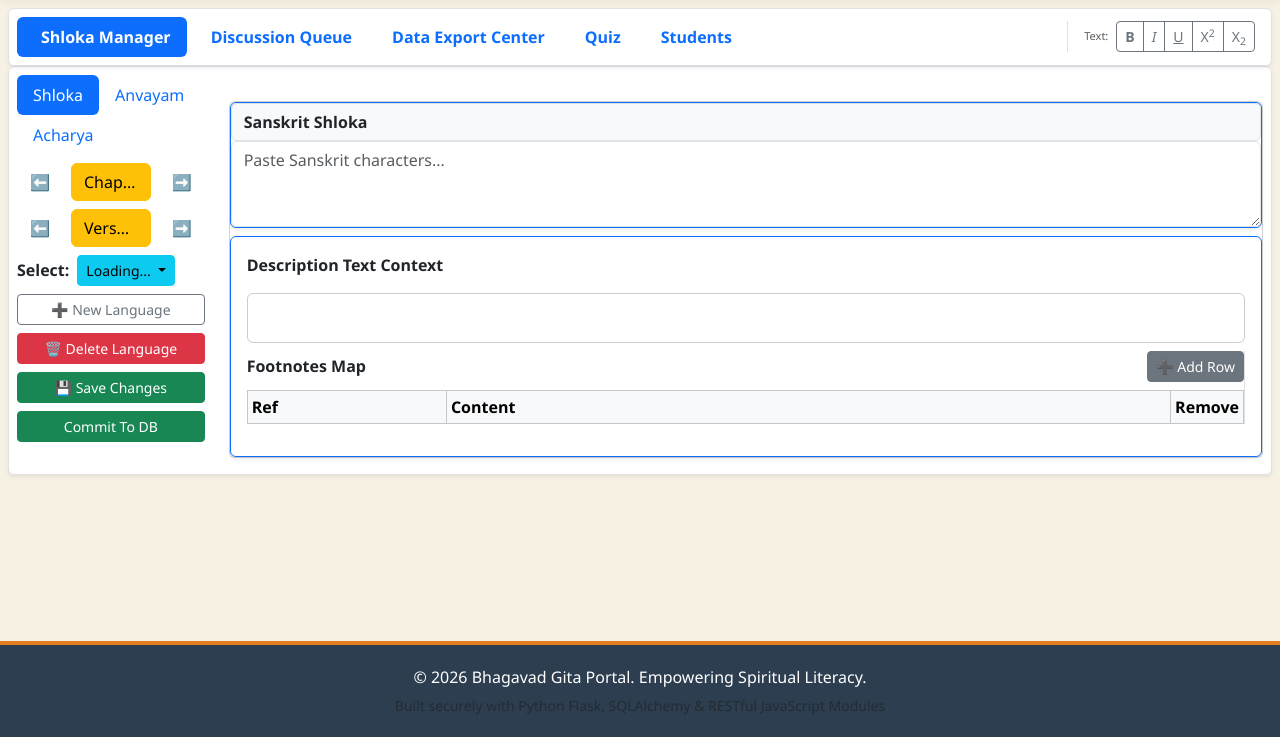
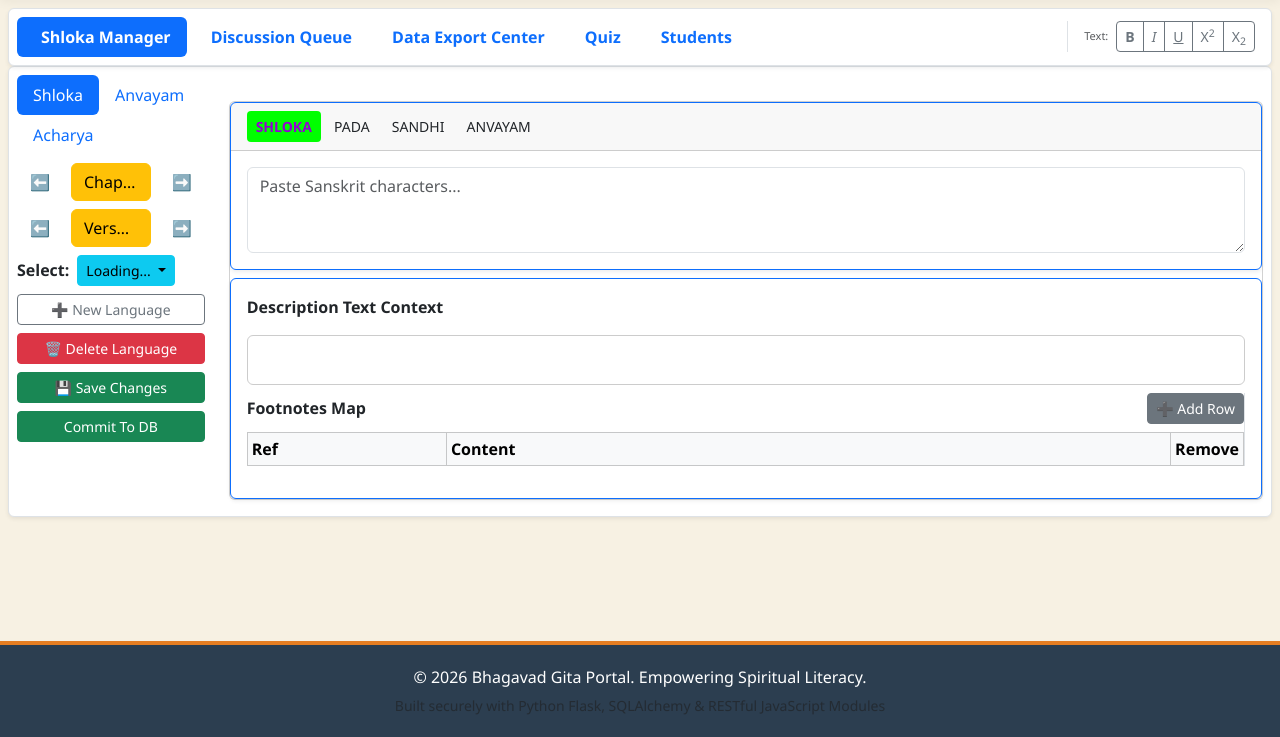
Before and after one commit to rajaraghunathan/gitaapp, a Flask app: template gita_app/templates/admin.html in a window 1280 px wide. Shown: the part 63-800 px from the top of the page. Run offline with Flask 3, Linux system fonts and the light colour scheme; the template is opened without the code that fills it: most values are stand-ins (such as "Sample title", 1, 10 or a date in 2020); lists and menus that the app fills with data are empty; parts of the project's set-up code (start-up, migrations or seed data) failed here and were passed over; some libraries are stand-ins or nearby versions.

Commit message:
UI Enhancements

```diff
--- a/gita_app/app.py
+++ b/gita_app/app.py
@@ -91,7 +91,7 @@
             'id': verse.id,
             'chapter_number': verse.chapter_number,
             'verse_number': verse.verse_number,
-            'shloka': verse.shloka,
+            'shloka':  verse.shlok, #verse.shloka,
             'description': verse.meaning.get('en').get('description')
         }
         # v_dict = {k: v for k, v in verse.__dict__.items()
--- a/gita_app/auth/admin.py
+++ b/gita_app/auth/admin.py
@@ -67,7 +67,9 @@
              .scalar())
     verse.meaning = meaning
     verse.youtube_url = youtube_urls
-    verse.shloka = shloka
+
+    # verse.shloka = shloka
+    verse.shlok = shloka
     db.session.commit()
 
     return jsonify({"success": True, "message": "Database updated successfully."}), 200
--- a/gita_app/auth/user.py
+++ b/gita_app/auth/user.py
@@ -447,7 +447,8 @@
     pat = r'<[^>]+>'
     meaning = re.sub(pat, '', verse.meaning.get(lang).get('description'))
     verse_data = {"chapter": chapter_num, "verse": verse_num,
-        "shloka": dynamic_sanskrit_transliterate(verse.shloka, lang, source_lang='devanagari') if lang != 'en' else verse.shloka,
+        # "shloka": dynamic_sanskrit_transliterate(verse.shloka, lang, source_lang='devanagari') if lang != 'en' else verse.shloka,
+        "shloka": dynamic_sanskrit_transliterate(verse.shlok.get('shloka'), lang, source_lang='devanagari') if lang != 'en' else verse.shlok.get('shloka'),
         "meaning": meaning
         }
     card_base_path = "./static/profile_pics/KrishnaTeach.webp"
--- a/gita_app/static/css/gita_base.css
+++ b/gita_app/static/css/gita_base.css
@@ -5,7 +5,7 @@
 .nav-link-custom:hover { color: #d35400 !important; }
 .footer-custom { background-color: #2c3e50; color: #ffffff; padding: 20px 0; margin-top: auto; border-top: 4px solid #e67e22; }
 .modal-header-custom { background-color: #d35400; color: white; }
-.shloka-text { font-size: 1.2rem; font-weight: bold; color: darkblue; line-height: 1.8; text-align: center; margin-bottom: 10px; }
+.shloka-text { font-size: 1.1rem; font-weight: bold; color: darkblue; line-height: 1.8; text-align: center; margin-bottom: 2px; }
 .video-container { position: relative; padding-bottom: 56.25%; height: 0; overflow: hidden; border-radius: 8px; box-shadow: 0 4px 10px rgba(0,0,0,0.05); background: #000; }
 .video-container iframe { position: absolute; top: 0; left: 0; width: 100%; height: 100%; border: 0; }
 
@@ -107,12 +107,12 @@
     --bs-nav-link-padding-x: 0.5rem ;
     --bs-nav-link-padding-y: 0.25rem ;
 }
-.acharya-div, .acharya-admin-text-div, .shloka-text p {
+.acharya-div, .acharya-admin-text-div, .shloka-text p, #shloka-div p {
     white-space: pre-wrap;
 }
 
 /* Target collapse link when the collapse is open */
-#youtube-render-div a[aria-expanded="true"], #acharya a[aria-expanded="true"] {
+#youtube-render-div a[aria-expanded="true"], #acharya a[aria-expanded="true"], #shloka-div a[aria-expanded="true"] {
     color: darkviolet;
     background-color: lime;
     font-weight: bold;
--- a/gita_app/static/js/gita_index.js
+++ b/gita_app/static/js/gita_index.js
@@ -57,7 +57,7 @@
                 block.innerHTML = `
                 <div class="card-body p-4">
                     <h5 class="text-primary mb-2">Verse ${v.chapter_number}.${v.verse_number}</h5>
-                    <p class="fs-4 fw-bold text-dark font-monospace mb-3" style="line-height:1.6; white-space: pre-line;"> ${v.shloka}</p>
+                    <p class="fs-4 fw-bold text-dark font-monospace mb-3" style="line-height:1.6; white-space: pre-line;"> ${v.shloka.shloka}</p>
                     <p class="text-muted fs-6 mb-3"><strong>Translation:</strong> ${v.description}</p>
                 </div>
             `;
--- a/gita_app/templates/admin.html
+++ b/gita_app/templates/admin.html
@@ -108,10 +108,36 @@
                             <div class="tab-pane fade show active" id="shloka-pane" role="tabpanel">
                                 <!-- Form Shloka Card -->
                                 <form id="meaning-language-form" class="card mb-2" onsubmit="saveCurrentFormContext(event)">
-                                    <div class="card shadow-sm border-primary mb-2">
-                                      <span class="input-group-text"><strong>Sanskrit Shloka</strong></span>
-                                      <textarea id="input_shloka" class="form-control" rows="3" required placeholder="Paste Sanskrit characters..."></textarea>
+                                    <div id="shloka-div">
+                                        <div class="card shadow-sm border-primary mb-2">
+                                            <div class="card-header">
+                                                <a class="btn btn-sm" data-bs-toggle="collapse" href="#sh-shloka" aria-expanded="true">SHLOKA</a>
+                                                <a class="collapsed btn btn-sm" data-bs-toggle="collapse" href="#sh-padached">PADA</a>
+                                                <a class="collapsed btn btn-sm" data-bs-toggle="collapse" href="#sh-sandhi">SANDHI</a>
+                                                <a class="collapsed btn btn-sm" data-bs-toggle="collapse" href="#sh-anvayam">ANVAYAM</a>
+                                            </div>
+                                            <div class="card-body">
+                                                <div id="sh-shloka" class="collapse show" data-bs-parent="#shloka-div">
+                                                    <textarea id="input_shloka" class="form-control" rows="3" required placeholder="Paste Sanskrit characters..."></textarea>
+                                                </div>
+                                                <div id="sh-padached" class="collapse" data-bs-parent="#shloka-div">
+                                                    <textarea id="input_padached" class="form-control" rows="3" required placeholder="Paste Pada characters..."></textarea>
+                                                </div>
+                                                <div id="sh-sandhi" class="collapse" data-bs-parent="#shloka-div">
+                                                    <textarea id="input_sandhi" class="form-control" rows="3" required placeholder="Paste Sandhi characters..."></textarea>
+                                                </div>
+                                                <div id="sh-anvayam" class="collapse" data-bs-parent="#shloka-div">
+                                                    <textarea id="input_anvayam" class="form-control" rows="3" required placeholder="Paste Anvayam characters..."></textarea>
+                                                </div>
+                                            </div>
+                                        </div>
                                     </div>
+
+
+<!--                                    <div class="card shadow-sm border-primary mb-2">-->
+<!--                                      <span class="input-group-text"><strong>Sanskrit Shloka</strong></span>-->
+<!--                                      <textarea id="in_shloka" class="form-control" rows="3" required placeholder="Paste Sanskrit characters..."></textarea>-->
+<!--                                    </div>-->
                                     <div class="card shadow-sm border-primary">
                                         <div class="card-body">
                                             <!-- Fixed Description Text Block -->
@@ -615,7 +641,11 @@
         document.getElementById('form_verse_id').value = id;
         document.getElementById('input_chapter').value = ch;
         document.getElementById('input_verse_number').value = vn;
-        document.getElementById('input_shloka').value = verse.shloka;
+        // document.getElementById('input_shloka').value = verse.shloka;
+        document.getElementById('input_shloka').value = verse.shlok["shloka"];
+        document.getElementById('input_padached').value = verse.shlok["padached"] || "";
+        document.getElementById('input_sandhi').value = verse.shlok["sandhi"] || "";
+        document.getElementById('input_anvayam').value = verse.shlok["anvayam"] || "";
         // document.getElementById('input_youtube_url').value = verse.youtube_url;
 
         // Cache coordinates to locate verse & commentaries
@@ -1030,13 +1060,13 @@
     }
 
     function shlokaFormValidate() {
-        const shlokaTextEl = document.getElementById("input_shloka");
-        const sText = shlokaTextEl.value;
-        if (sText.trim() === ''){
-            document.getElementById("a-shloka").click(); //Activate shloka-pane
-            shlokaTextEl.focus();
-            return false;
-        }
+        // const shlokaTextEl = document.getElementById("input_shloka");
+        // const sText = shlokaTextEl.value;
+        // if (sText.trim() === ''){
+        //     document.getElementById("a-shloka").click(); //Activate shloka-pane
+        //     shlokaTextEl.focus();
+        //     return false;
+        // }
 
         // Check for Field Description box for emptiness
         const editor = document.getElementById('field-description');
@@ -1196,16 +1226,29 @@
         const isValid = shlokaFormValidate() //Validation step for shloka-pane and anvayam pane
         if (isValid === false) return;
 
-        const shloka = document.getElementById('input_shloka').value;
+        const box = document.getElementById("input_shloka");
+        const sText = box.value.trim();
+        if (sText === "") {
+            box.focus();
+            document.querySelectorAll("#shloka-div a").forEach((aTag, index) => {
+                if (index === 0) {
+                    aTag.click();
+                }
+            })
+            return false;
+        }
+
+        const shloka = {};
+        shloka["shloka"] = document.getElementById('input_shloka').value.trim();
+        shloka["padached"] = document.getElementById('input_padached').value.trim() || "";
+        shloka["sandhi"] = document.getElementById('input_sandhi').value.trim() || "";
+        shloka["anvayam"] = document.getElementById('input_anvayam').value.trim() || "";
 
         if (!activeVerseChapterNum || !activeVerseNumber) {
             showToast("Load the Verse First", "warning");
             return;
         }
-        if (shloka.trim() === "") {
-            showToast("Shloka Cannot be Empty", "success");
-            return;
-        }
+
         if (!validateMeaningLanguageWorkspaces(loadedMeaningLanguages["meaning"])) {
             return; // Stop the database commit process if validation fails
         }
@@ -1215,7 +1258,7 @@
             verse_number: verseNum,
             meaning: loadedMeaningLanguages["meaning"],
             youtube_urls : loadedMeaningLanguages["youTube"],
-            shloka: shloka.trim()
+            shloka: shloka
         };
 
         // Execution only reaches here if the function returned true
```
Also changed, not shown: gita_app/auth/routes.py (+25 -7 lines), gita_app/templates/student.html (+58 -31 lines).
